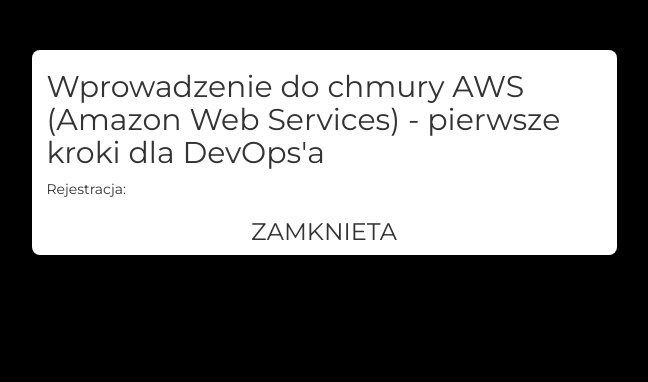
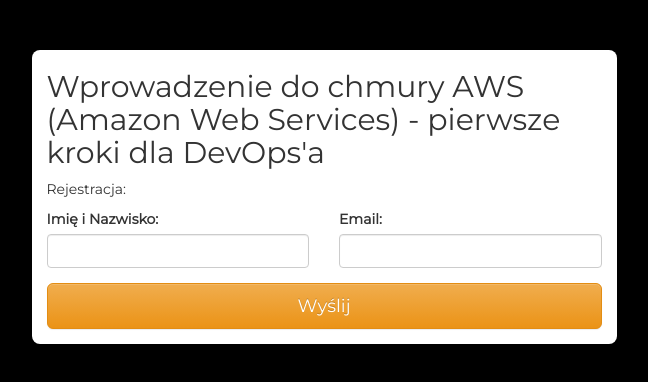
Before and after one commit to malekmaciej/rejestracja.motobelfer.org, a plain HTML site: page index.html in a window 1280 px wide. Shown: the whole page, without its empty margins (316-964 px from the left). Drawn offline with nearby package versions, Linux system fonts and the light colour scheme.

Commit message:
updated index.html

```diff
--- a/index.html
+++ b/index.html
@@ -21,9 +21,24 @@
                 <div class="col-md-6 col-md-offset-3 form-container">
                     <h2>Wprowadzenie do chmury AWS (Amazon Web Services) - pierwsze kroki dla DevOps'a                    </h2>
                     <p> Rejestracja: </p>
-                    <h3><center>ZAMKNIETA</center></h3>
-                    <div id="success_message" style="width:100%; height:100%; display:none; "> <h3>Wysłano zgłoszenie.</h3> </div>
-                    <div id="error_message" style="width:100%; height:100%; display:none; "> <h3>Bład</h3> Nastapił bład przy wysyłaniu - proszę napisz do maciej.malek@motorolasolutions.com </div>
+                    <form role="form" method="post" id="contact-form">
+                        <div class="row">
+                            <div class="col-sm-6 form-group">
+                                <label for="name"> Imię i Nazwisko:</label>
+                                <input type="text" class="form-control" id="name-input" name="name-input" required>
+                            </div>
+                            <div class="col-sm-6 form-group">
+                                <label for="email"> Email:</label>
+                                <input type="email" class="form-control" id="email-input" name="email-input" required>
+                            </div>
+                        </div>
+                        <div class="row">
+                            <div class="col-sm-12 form-group">
+                                <button type="button" onClick="submitToAPI(event)" class="btn btn-lg btn-warning btn-block" >Wyślij</button>
+                            </div>
+                        </div>
+                    </form>
+                    <div id="result" style="width:100%; height:100%; display:none; "></div>
                 </div>
             </div>
         </div>
```
